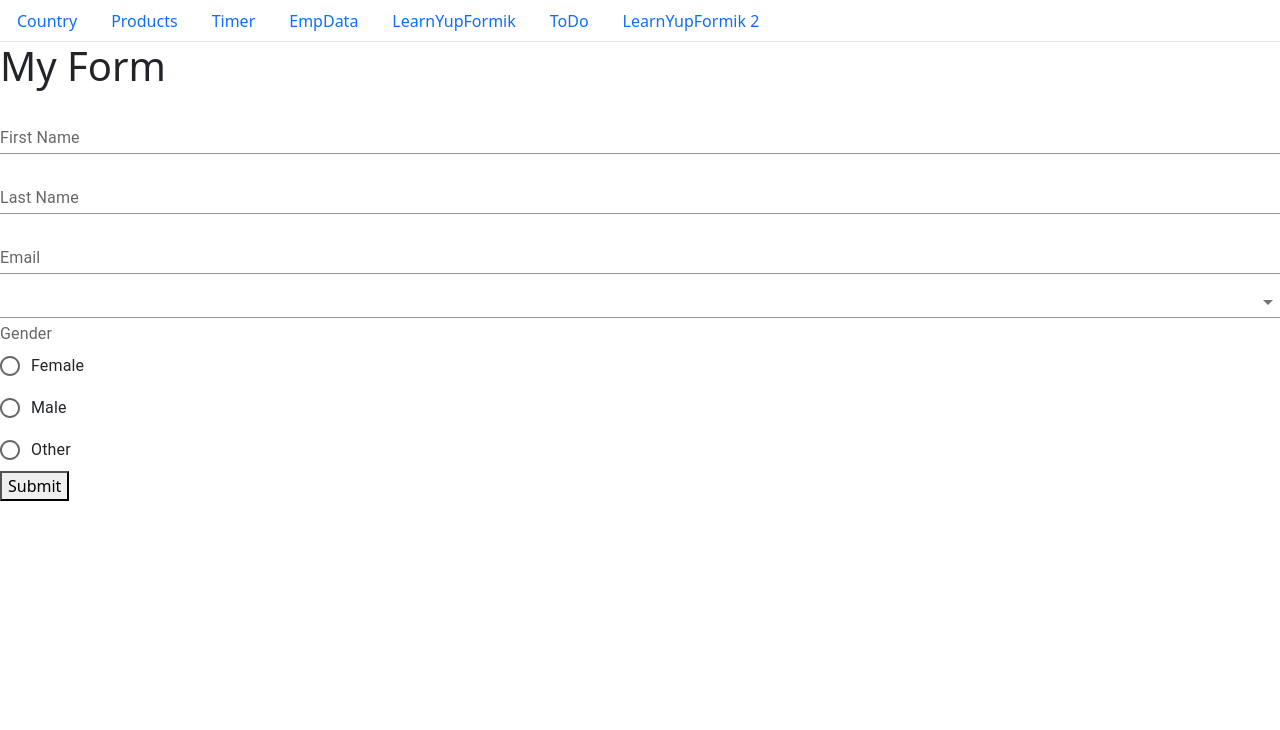
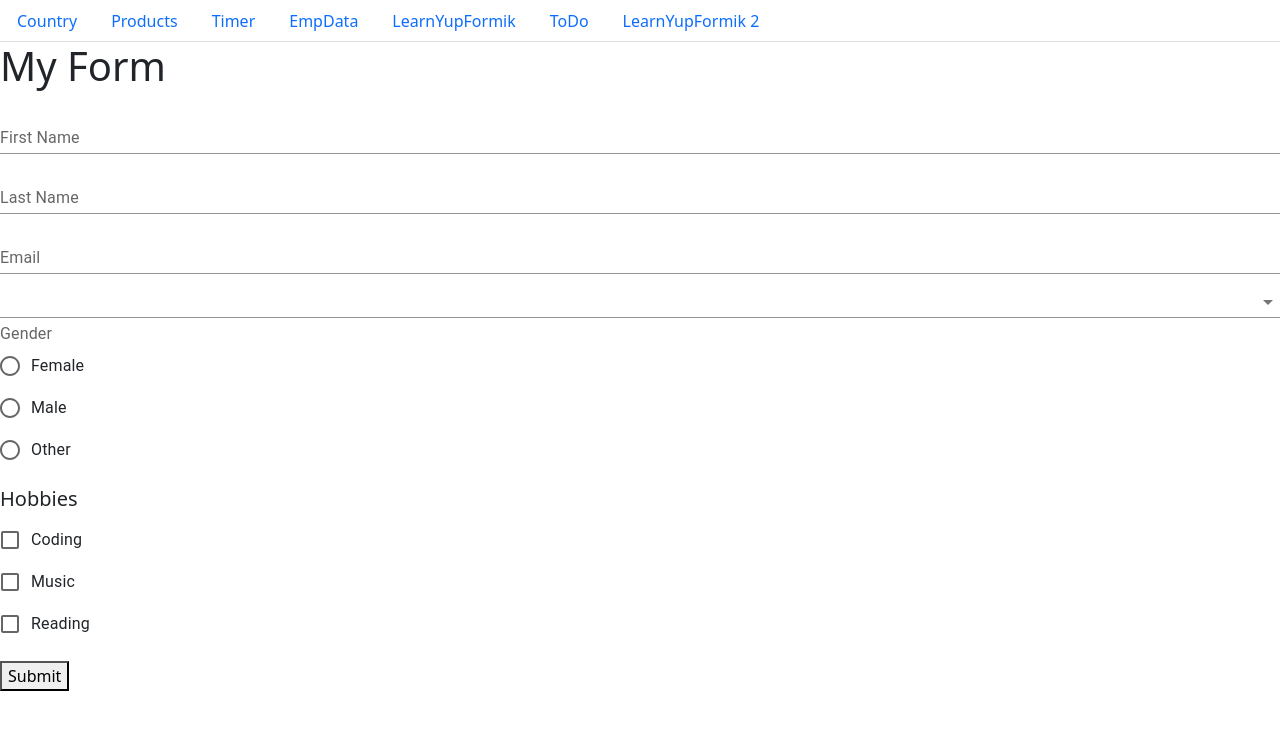
Before and after one commit to patelrizvan2107/secondReactApp, a React (Vite) app: page /learnyupformik2 in a window 1280 px wide. Shown: the top 730 px of the page. Built offline with nearby package versions, Linux system fonts and the light colour scheme.

Commit message:
checkbox

```diff
--- /dev/null
+++ b/src/components/CheckBoxInput.jsx
@@ -0,0 +1,30 @@
+import React from 'react';
+import FormGroup from '@mui/material/FormGroup';
+import FormControlLabel from '@mui/material/FormControlLabel';
+import Checkbox from '@mui/material/Checkbox';
+import { useField } from 'formik';
+function CheckBox({ value, ...props }) {
+    const [field, meta] = useField(props);
+    console.log(props.name);
+    console.log(field);
+    console.log(meta);
+
+
+    return (
+        <FormGroup
+
+            {...field}
+            name={props.name}
+            error={meta.error && meta.touched}
+
+        >
+            <FormControlLabel control={<Checkbox  value={"Coding"} />} label="Coding" />
+            <FormControlLabel control={<Checkbox />} label="Music" />
+            <FormControlLabel control={<Checkbox />} label="Reading" />
+
+            <p>{meta.error && meta.touched ? meta.error : ""}</p>
+        </FormGroup>
+    );
+}
+
+export default CheckBox;
--- a/src/components/RadioInput.jsx
+++ b/src/components/RadioInput.jsx
@@ -33,7 +33,8 @@ function RadioInput({ value, ...props }) {
 
                 </RadioGroup>
 
-
+                <p>{ meta.error && meta.touched ? meta.error : ''
+}</p>
 
             </FormControl>
 
--- a/src/container/LearnYupFormik/LearnYupFormik2.jsx
+++ b/src/container/LearnYupFormik/LearnYupFormik2.jsx
@@ -1,8 +1,11 @@
 import { Form, Formik } from "formik";
 import React from "react";
 import TextBox from "../../components/TextBox";
-import { object, string } from "yup";
+import { array, object, string } from "yup";
 import RadioInput from "../../components/RadioInput";
+import CheckBox from "../../components/CheckBoxInput";
+import FormControlLabel from "@mui/material/FormControlLabel";
+import Checkbox from "@mui/material/Checkbox";
 
 function LearnYupFormik2(props) {
   const demo = object({
@@ -11,6 +14,7 @@ function LearnYupFormik2(props) {
     lastName: string().required(),
     country: string().required(),
     gender: string().required(),
+    hobbies: array().required(),
   });
 
   const countries = [
@@ -29,6 +33,7 @@ function LearnYupFormik2(props) {
           lastName: "",
           country: "",
           gender: '',
+          hobbies: [],
         }}
         validationSchema={demo}
         onSubmit={(values, actions) => {
@@ -42,7 +47,11 @@ function LearnYupFormik2(props) {
           <TextBox name="email" type="email" label="Email" />
           <TextBox name="country" dropDown = {countries}    select/>
 
-          <RadioInput  />
+          <RadioInput  name = 'gender'/>
+          <h5>Hobbies</h5>
+          <CheckBox name = 'hobbies'>
+
+          </CheckBox>
           <button type="submit">Submit</button>
         </Form>
       </Formik>
```
